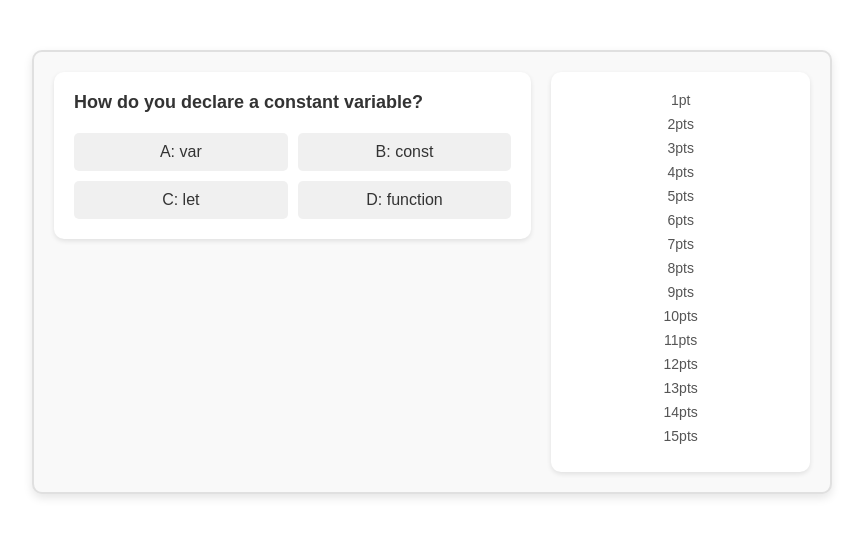
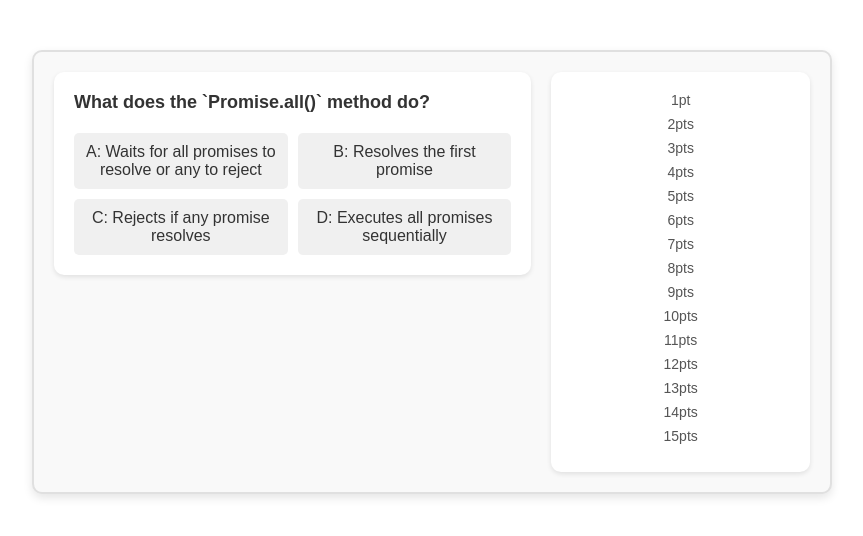
Before and after one commit to zhishopov/js-quiz-game, a website with bundled scripts: page index.html in a window 1280 px wide. Shown: the whole page, without its empty margins (208-1071 px from the left). Built offline with nearby package versions, Linux system fonts and the light colour scheme.

Commit message:
First js logic

```diff
--- /dev/null
+++ b/app.js
@@ -0,0 +1,17 @@
+import questions from "./questions.js";
+
+const questionBox = document.getElementsByClassName("question-box")[0];
+
+for (let item of questions) {
+  console.log(item);
+
+  questionBox.innerHTML = `
+  <h3 id="question">${item.question}</h3>
+  <div class="answers">
+          <p>A: ${item.options[0]}</p>
+          <p>B: ${item.options[1]}</p>
+          <p>C: ${item.options[2]}</p>
+          <p>D: ${item.options[3]}</p>
+  </div>
+  `;
+}
--- a/index.html
+++ b/index.html
@@ -4,18 +4,14 @@
     <meta charset="UTF-8" />
     <meta name="viewport" content="width=device-width, initial-scale=1.0" />
     <link rel="stylesheet" href="styles.css" />
+    <script src="app.js" type="module"></script>
     <title>JS Quiz Game</title>
   </head>
   <body>
     <div class="container">
       <div class="question-box">
-        <p id="question">How do you declare a constant variable?</p>
-        <div class="answers">
-          <p>A: var</p>
-          <p>B: const</p>
-          <p>C: let</p>
-          <p>D: function</p>
-        </div>
+        <h3 id="question">How do you declare a constant variable?</h3>
+        <div class="answers"></div>
       </div>
       <div class="points-box">
         <p>1pt</p>
--- a/questions.js
+++ b/questions.js
@@ -267,3 +267,5 @@ const questions = [
     difficulty: "hard",
   },
 ];
+
+export default questions;
```
